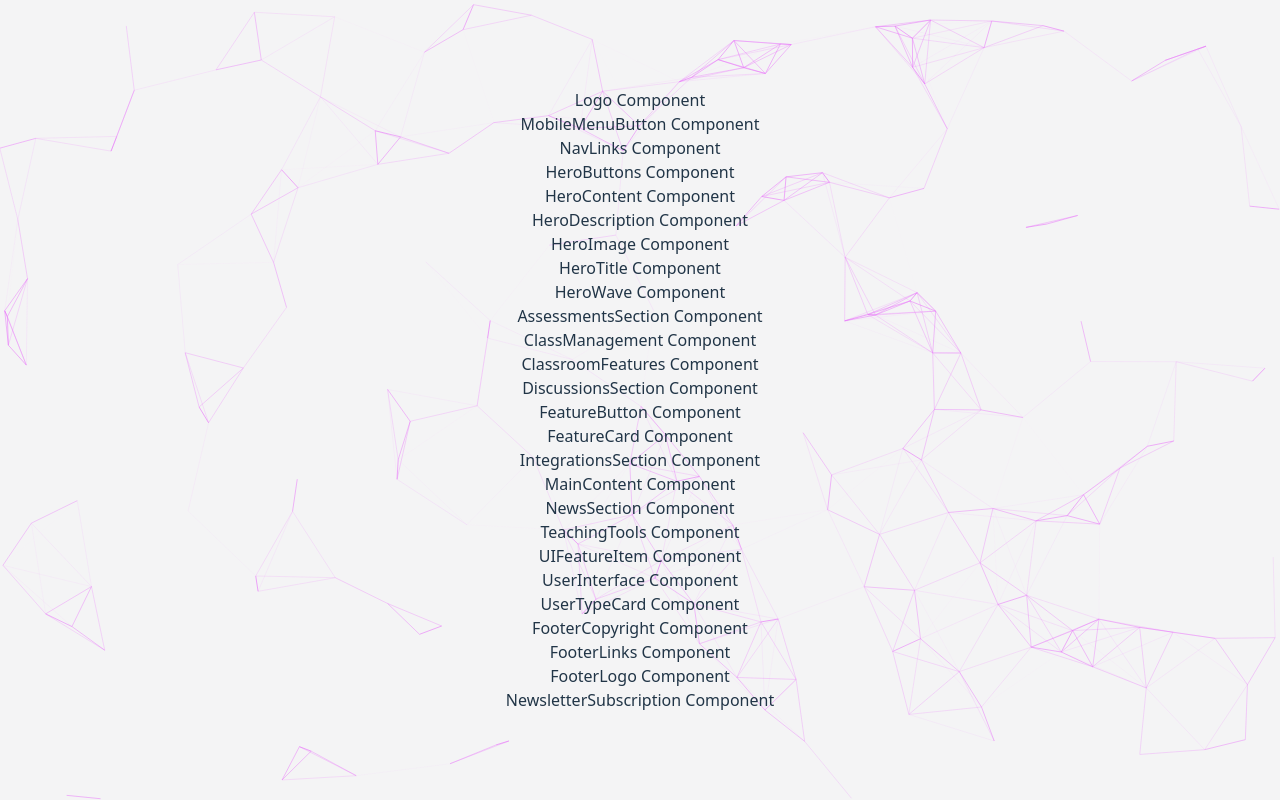
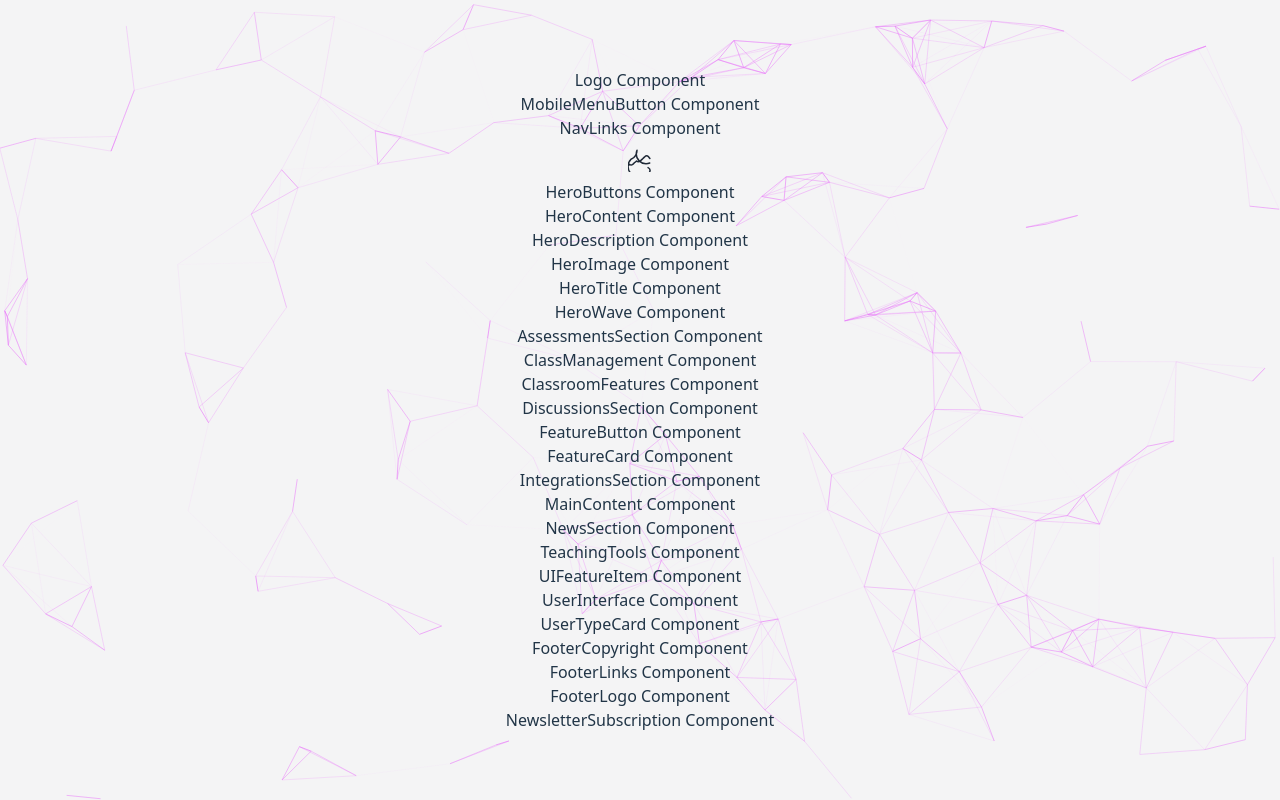
Before and after one commit to hararec-dev/hararecdev, a React (Vite) app: page / in a window 1280 px wide. Built offline with nearby package versions, Linux system fonts and the light colour scheme.

Commit message:
feat: add theme context and toggle functionality

```diff
--- a/src/App.tsx
+++ b/src/App.tsx
@@ -1,13 +1,14 @@
 import { BackgroundCanvas, Footer, Hero, Main, Navbar } from './components';
+import { ThemeProvider } from './context';
 
 export const App = () => {
   return (
-    <>
+    <ThemeProvider>
       <BackgroundCanvas />
       <Navbar />
       <Hero />
       <Main />
       <Footer />
-    </>
+    </ThemeProvider>
   )
 }
--- /dev/null
+++ b/src/components/navbar/ThemeToggleButton.tsx
@@ -0,0 +1,25 @@
+import { useContext } from 'react';
+import { ThemeContext } from '../../context';
+
+export const ThemeToggleButton: React.FC = () => {
+    const context = useContext(ThemeContext);
+
+    return !context
+        ? null
+        : (
+            <button
+                onClick={context.toggleTheme}
+                className="p-2 rounded-md focus:outline-none focus:ring-2 focus:ring-indigo-500 transition-colors duration-300"
+            >
+                {context.theme === 'light' ? (
+                    <svg xmlns="http://www.w3.org/2000/svg" fill="none" viewBox="0 0 24 24" strokeWidth={1.5} stroke="currentColor" className="w-6 h-6 text-gray-800 dark:text-gray-200">
+                        <path strokeLinecap="round" strokeLinejoin="round" d="M21.752 15.002A9.718 9.718 0 0118 15.75c-5.385 0-9.75-4.365-9.75-9.75 0-1.33.266-2.597.749-3.753A9.713 9.713 0 013 11.25a9.75 9.75 0 0014.25 14.25 2.25 2.25 0 002.829-5.86m1.802-9.152a45.344 45.344 0 00-1.591-1.98c-.926-.98-2.36-.98-3.286 0l-.094.095a16.924 16.924 0 00-2.552 2.55m-.036-.036a13.18 13.18 0 01-2.367 1.98c-.926.98-2.36.98-3.286 0l-.094-.095a13.18 13.18 0 01-2.367 1.98m-.036-.036a9.73 9.73 0 01-1.393 1.379c-.926.98-2.36.98-3.286 0l-.094.095a9.73 9.73 0 01-1.393 1.379m.036-.036a6.382 6.382 0 01-.911.861c-.926.98-2.36.98-3.286 0l-.094.095a6.382 6.382 0 01-.911.861m.036-.036a2.988 2.988 0 01-.433.304c-.926.98-2.36.98-3.286 0l-.094.095a2.988 2.988 0 01-.433.304" />
+                    </svg>
+                ) : (
+                    <svg xmlns="http://www.w3.org/2000/svg" fill="none" viewBox="0 0 24 24" strokeWidth={1.5} stroke="currentColor" className="w-6 h-6 text-yellow-400 dark:text-yellow-300">
+                        <path strokeLinecap="round" strokeLinejoin="round" d="M12 3v2.25m6.364.386l-1.591 1.591M21 12h-2.25m-.386 6.364l-1.591-1.591M12 18.75V21m-4.773-4.227l-1.591 1.591M5.25 12H3m4.227-4.773l1.591 1.591m11.314 0l-1.591-1.591M12 15.75c3.54 0 6.729-2.255 8.484-6.416M12 15.75c-3.54 0-6.729-2.255-8.484-6.416" />
+                    </svg>
+                )}
+            </button>
+        );
+};
--- a/src/components/ui/Navbar.tsx
+++ b/src/components/ui/Navbar.tsx
@@ -1,5 +1,6 @@
 import { NavbarLayout } from "../layout";
 import { Logo, MobileMenuButton, NavLinks } from "../navbar";
+import { ThemeToggleButton } from "../navbar/ThemeToggleButton";
 
 export const Navbar: React.FC = ({ }) => {
     return (
@@ -7,6 +8,7 @@ export const Navbar: React.FC = ({ }) => {
             <Logo />
             <MobileMenuButton />
             <NavLinks />
+            <ThemeToggleButton />
         </NavbarLayout>
     );
 };
--- /dev/null
+++ b/src/context/ThemeContext.tsx
@@ -0,0 +1,29 @@
+import { createContext, useState, useEffect, type Dispatch, type SetStateAction } from 'react';
+import type { ThemeContextType, ThemeProviderProps } from '../types';
+
+export const ThemeContext = createContext<ThemeContextType | undefined>(undefined);
+
+export const ThemeProvider: React.FC<ThemeProviderProps> = ({ children }) => {
+    const [theme, setTheme]: [
+        'light' | 'dark',
+        Dispatch<SetStateAction<'light' | 'dark'>>
+    ] = useState<'light' | 'dark'>(() => {
+        const localTheme = localStorage.getItem('theme');
+        return (localTheme === 'light' || localTheme === 'dark') ? localTheme : 'light';
+    });
+
+    useEffect(() => {
+        localStorage.setItem('theme', theme);
+        document.documentElement.setAttribute('data-theme', theme);
+    }, [theme]);
+
+    const toggleTheme = () => {
+        setTheme((prevTheme) => (prevTheme === 'light' ? 'dark' : 'light'));
+    };
+
+    return (
+        <ThemeContext.Provider value={{ theme, toggleTheme }}>
+            {children}
+        </ThemeContext.Provider>
+    );
+};
--- /dev/null
+++ b/src/context/index.ts
@@ -0,0 +1 @@
+export * from './ThemeContext';
--- /dev/null
+++ b/src/types/context/index.ts
@@ -0,0 +1 @@
+export * from './theme';
--- /dev/null
+++ b/src/types/context/theme.ts
@@ -0,0 +1,6 @@
+export interface ThemeContextType {
+    theme: 'light' | 'dark';
+    toggleTheme: () => void;
+}
+
+export type ThemeProviderProps = React.PropsWithChildren<{}>;
--- a/src/types/index.ts
+++ b/src/types/index.ts
@@ -1 +1,2 @@
 export * from './components';
+export * from './context';
```
